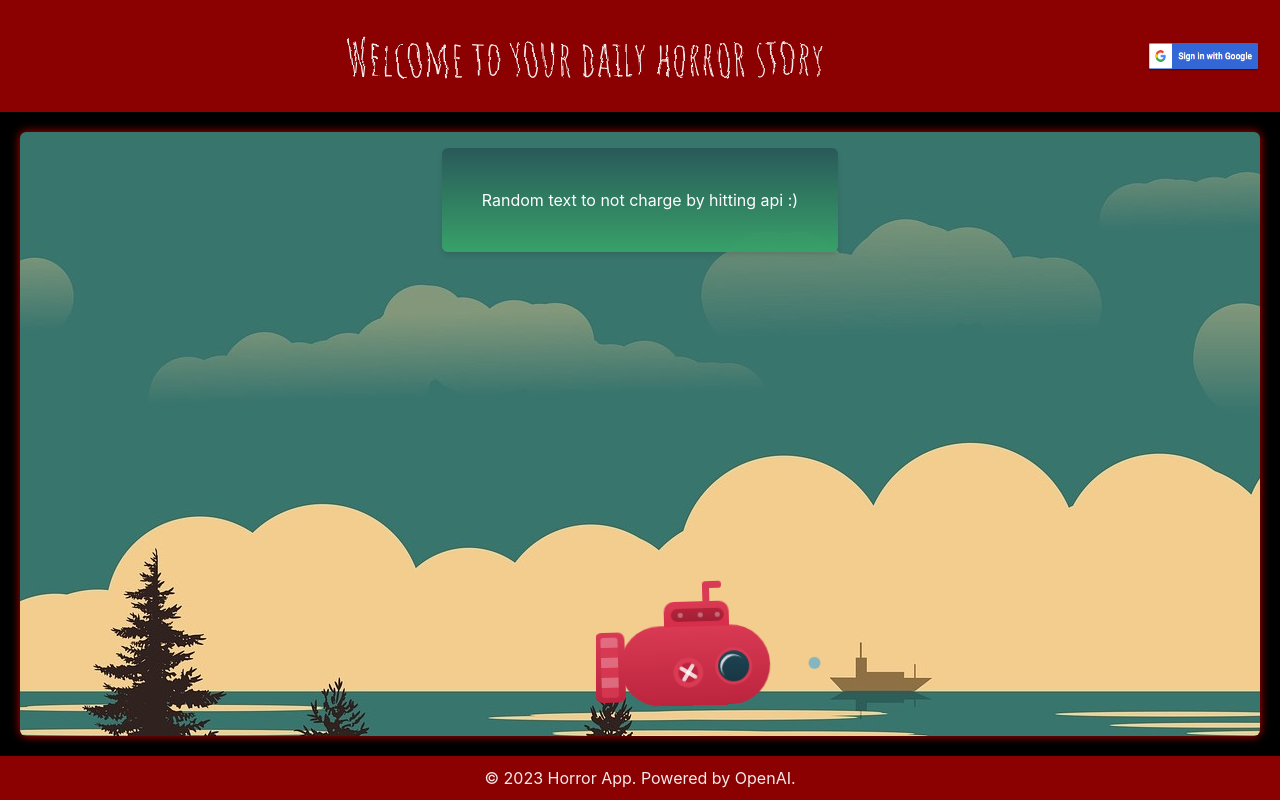
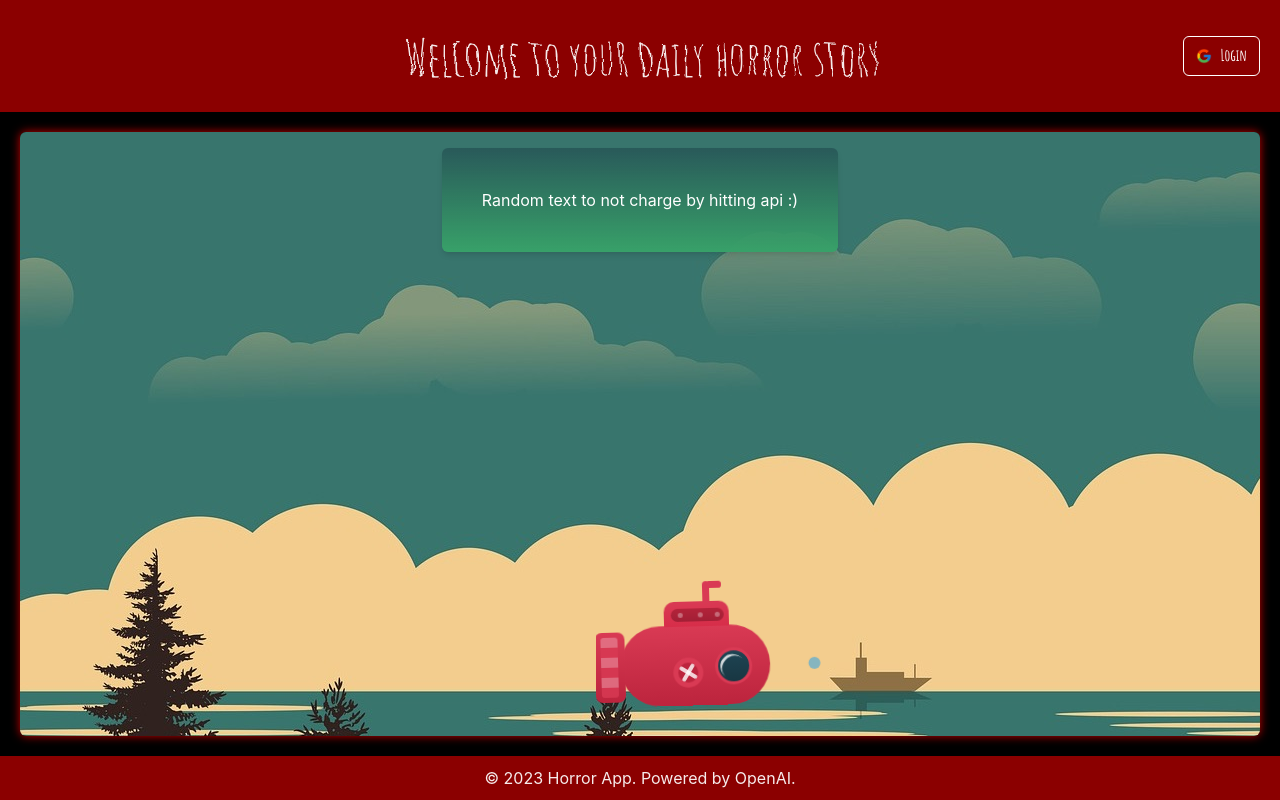
Before and after one commit to mproistak/story-teller, a Next.js app: page / in a window 1280 px wide. Built offline with nearby package versions, Linux system fonts and the light colour scheme; no server answers.

Commit message:
Style header

```diff
--- a/src/components/Header.tsx
+++ b/src/components/Header.tsx
@@ -1,4 +1,5 @@
-import React, { useState } from 'react';
+import React from 'react';
+import { Button } from '@chakra-ui/react';
 import Image from 'next/image';
 import { useAuthState } from 'react-firebase-hooks/auth';
 import { GoogleAuthProvider, signInWithPopup } from 'firebase/auth';
@@ -52,20 +53,28 @@ const Header = () => {
         </svg>
       </div>
       {user ? (
-        <button onClick={signOut} className="sign-out" type="button">
+        <Button
+          onClick={signOut}
+          className="sign-out"
+          colorScheme="red"
+          color={'#fff'}
+          variant={'outline'}
+        >
           Sign Out
-        </button>
+        </Button>
       ) : (
-        <button className="sign-in">
-          <Image
-            onClick={googleSignIn}
-            src={'/btn_google_signin_dark_pressed_web.png'}
-            alt="sign in with google"
-            width={200}
-            height={500}
-            itemType="button"
-          />
-        </button>
+        <Button
+          leftIcon={
+            <Image src="/google-logo.png" alt="Google" width={16} height={16} />
+          }
+          className="sign-in"
+          onClick={googleSignIn}
+          colorScheme="red"
+          color={'#fff'}
+          variant={'outline'}
+        >
+          Login
+        </Button>
       )}
     </header>
   );
--- a/src/components/chat/index.scss
+++ b/src/components/chat/index.scss
@@ -5,23 +5,9 @@
   background-color: rgba(0, 0, 0, 0.4);
 }
 
-.sign-in {
-  border: none;
-  background-color: transparent;
-}
-
-.sign-in > img {
-  height: 30px;
-  width: auto;
-}
-
+.sign-in,
 .sign-out {
-  padding: 5px 10px;
-  border-radius: 5px;
-  color: #fff;
-  border: 1px solid #1c2c4c;
-  background-color: #1c2c4c;
-  font-weight: 600;
+  margin-left: 20px;
 }
 
 /* chat component */
@@ -73,6 +59,8 @@
 .send-message {
   position: fixed;
   bottom: 50px;
+  right: 0;
+  left: 0;
   width: 100%;
 }
 
--- a/src/styles/globals.css
+++ b/src/styles/globals.css
@@ -23,14 +23,16 @@ body {
 
 .horror-header {
   display: flex;
+  align-items: center;
   background-color: darkred;
   padding: 20px;
+  font-family: 'Amatic SC', sans-serif;
   & h1 {
-    font-family: 'Amatic SC', sans-serif;
     font-size: 3rem;
     animation: squiggly-anim 1s linear infinite;
     display: inline-block;
     vertical-align: middle;
+    margin-left: 100px;
     width: 100%;
     outline: none;
     text-align: center;
```
Also changed, not shown: public/google-logo.png (added).
